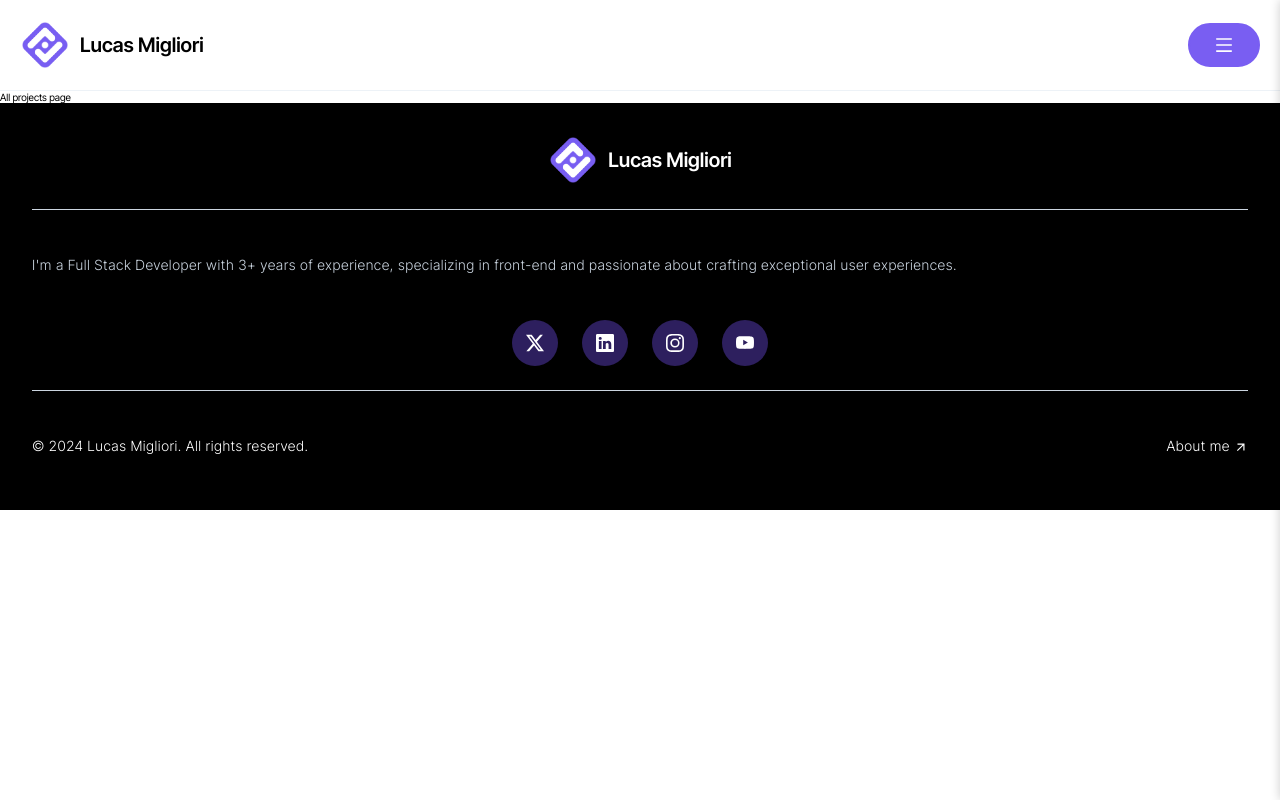
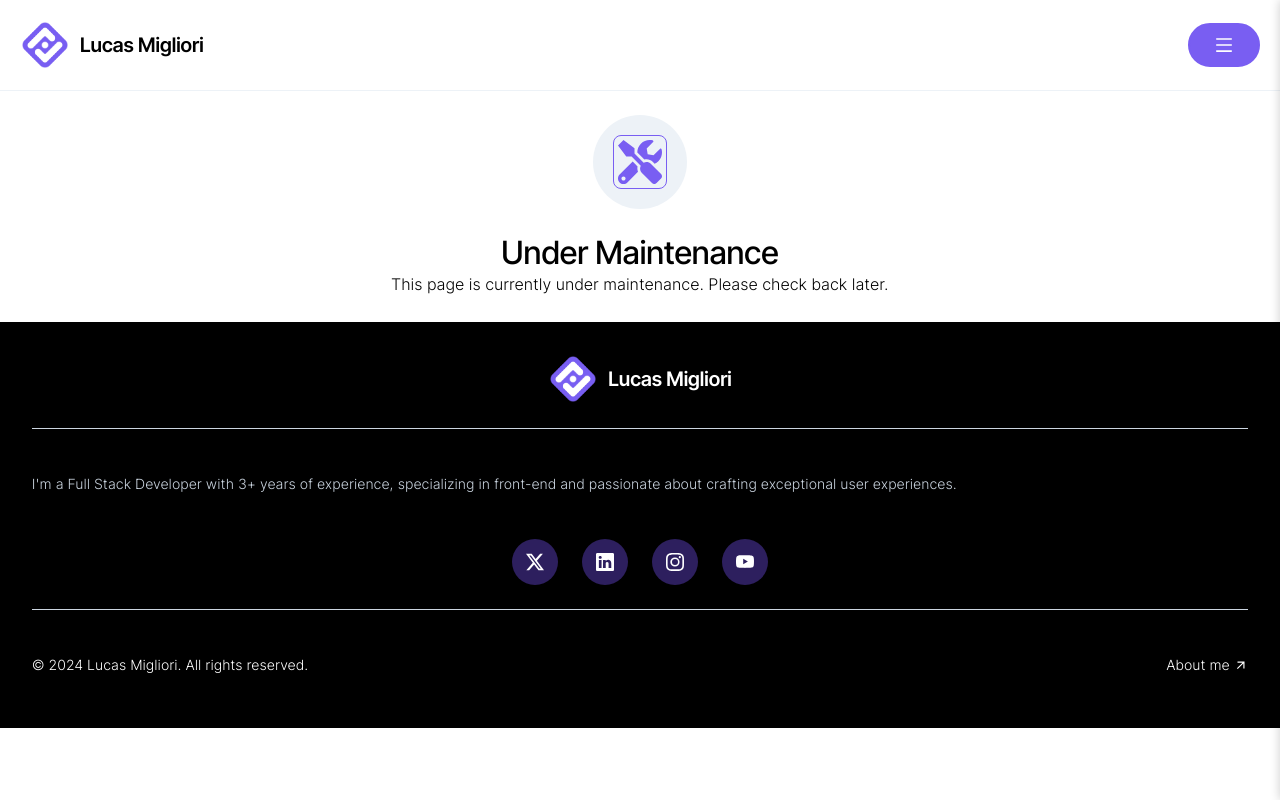
Before and after one commit to LucasMig/portfolio-next, a Next.js app: page /projects in a window 1280 px wide. Built offline with nearby package versions, Linux system fonts and the light colour scheme.

Commit message:
feat: created maintenance page

```diff
--- /dev/null
+++ b/src/app/about/styles.module.scss
@@ -0,0 +1,8 @@
+.main {
+  display: flex;
+  flex-direction: column;
+  justify-content: space-between;
+  align-items: center;
+  padding: 3rem 2rem;
+  background-color: var(--default-bg-color);
+}
--- /dev/null
+++ b/src/app/contact/styles.module.scss
@@ -0,0 +1,8 @@
+.main {
+  display: flex;
+  flex-direction: column;
+  justify-content: space-between;
+  align-items: center;
+  padding: 3rem 2rem;
+  background-color: var(--default-bg-color);
+}
--- a/src/app/projects/page.tsx
+++ b/src/app/projects/page.tsx
@@ -1,3 +1,10 @@
+import Maintenance from "@/app/ui/maintenance";
+import styles from "@/app/projects/styles.module.scss";
+
 export default function Page() {
-    return <div>All projects page</div>
+  return (
+    <main className={styles.name}>
+      <Maintenance />
+    </main>
+  );
 }
--- /dev/null
+++ b/src/app/projects/styles.module.scss
@@ -0,0 +1,8 @@
+.main {
+  display: flex;
+  flex-direction: column;
+  justify-content: space-between;
+  align-items: center;
+  padding: 3rem 2rem;
+  background-color: var(--default-bg-color);
+}
--- /dev/null
+++ b/src/app/ui/maintenance/index.tsx
@@ -0,0 +1,25 @@
+import { FaTools } from "react-icons/fa";
+import styles from "@/app/ui/maintenance/styles.module.scss";
+import { Typography } from "@/app/ui/common";
+
+function Maintenance() {
+  return (
+    <section className={styles.container}>
+      <div className={styles.icon}>
+        <div>
+          <FaTools />
+        </div>
+      </div>
+      <div className={styles.textContainer}>
+        <Typography variant="subTitle" customStyles={{ textAlign: "center" }}>
+          Under Maintenance
+        </Typography>
+        <Typography variant="text" customStyles={{ textAlign: "center" }}>
+          This page is currently under maintenance. Please check back later.
+        </Typography>
+      </div>
+    </section>
+  );
+}
+
+export default Maintenance;
--- /dev/null
+++ b/src/app/ui/maintenance/styles.module.scss
@@ -0,0 +1,31 @@
+.container {
+  display: flex;
+  flex-direction: column;
+  align-items: center;
+  gap: 2.4rem;
+  justify-content: center;
+  padding: 2.4rem;
+  margin: auto;
+
+  .icon {
+    margin-right: 0 auto;
+    border-radius: 50%;
+    background-color: var(--gray-200);
+    padding: 2rem;
+
+    > div {
+      display: flex;
+      align-items: center;
+      justify-content: center;
+      padding: 0.4rem;
+      border: solid 0.15rem var(--main-color);
+      border-radius: 8px;
+
+      > svg {
+        color: var(--main-color);
+        width: 4.4rem;
+        height: 4.4rem;
+      }
+    }
+  }
+}
```
Also changed, not shown: src/app/about/page.tsx (+8 -1 lines), src/app/contact/page.tsx (+8 -1 lines), src/app/projects/[name]/page.tsx (+8 -1 lines).
